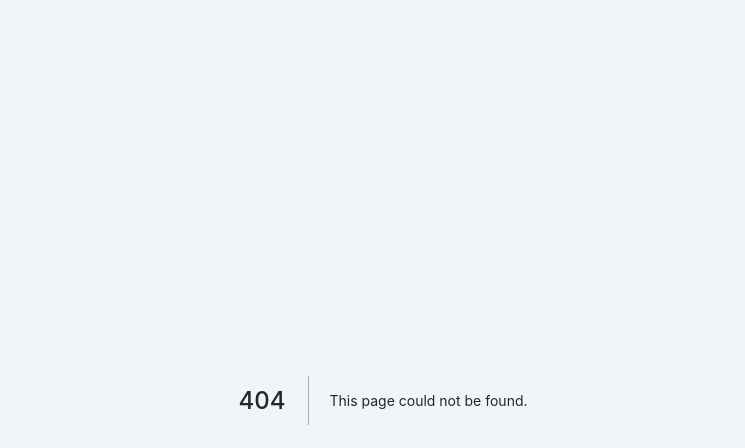
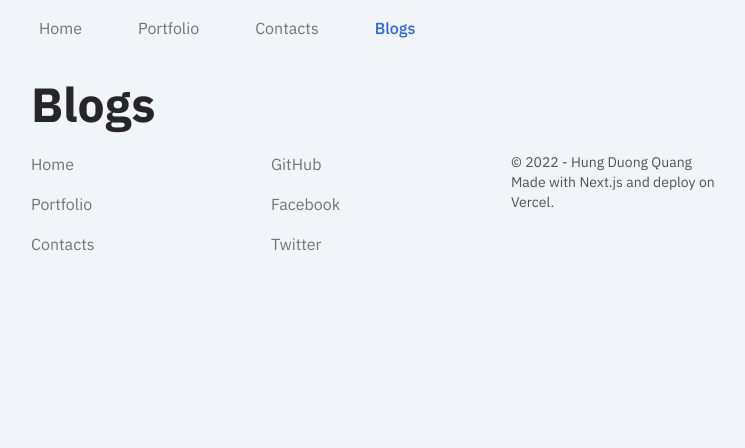
Before and after one commit to qhungg289/personal-site-qhungg289, a Next.js app: page /blogs in a window 1280 px wide. Before the commit this address had no page. Shown: the top 448 px of the page, without its empty margins (257-1002 px from the left). Built offline with nearby package versions, Linux system fonts and the light colour scheme.

Commit message:
Add index page for Blogs route

```diff
--- /dev/null
+++ b/pages/blogs/index.js
@@ -0,0 +1,25 @@
+import Head from "next/head";
+import Nav from "../../components/nav/Nav";
+import Container from "../../components/layout/Container";
+import Footer from "../../components/footer/Footer";
+import MainHeader from "../../components/typography/MainHeader";
+
+export default function Blogs() {
+	return (
+		<>
+			<Head>
+				<title>Blogs - Hung Duong Quang</title>
+				<meta name="description" content="Hung Duong Quang's personal site" />
+				<link rel="icon" href="/favicon.ico" />
+			</Head>
+
+			<Nav />
+
+			<Container>
+				<MainHeader>Blogs</MainHeader>
+			</Container>
+
+			<Footer />
+		</>
+	);
+}
```
